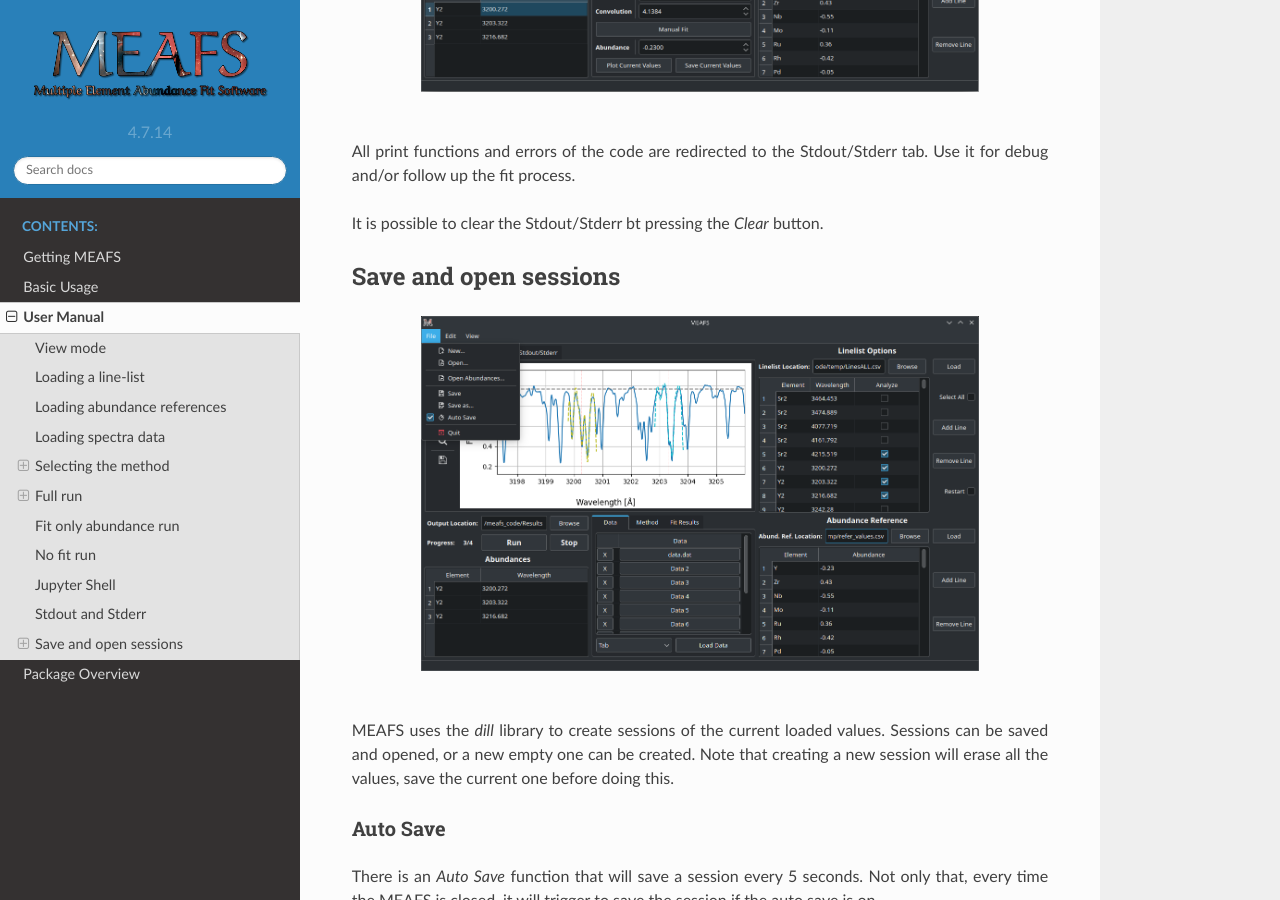
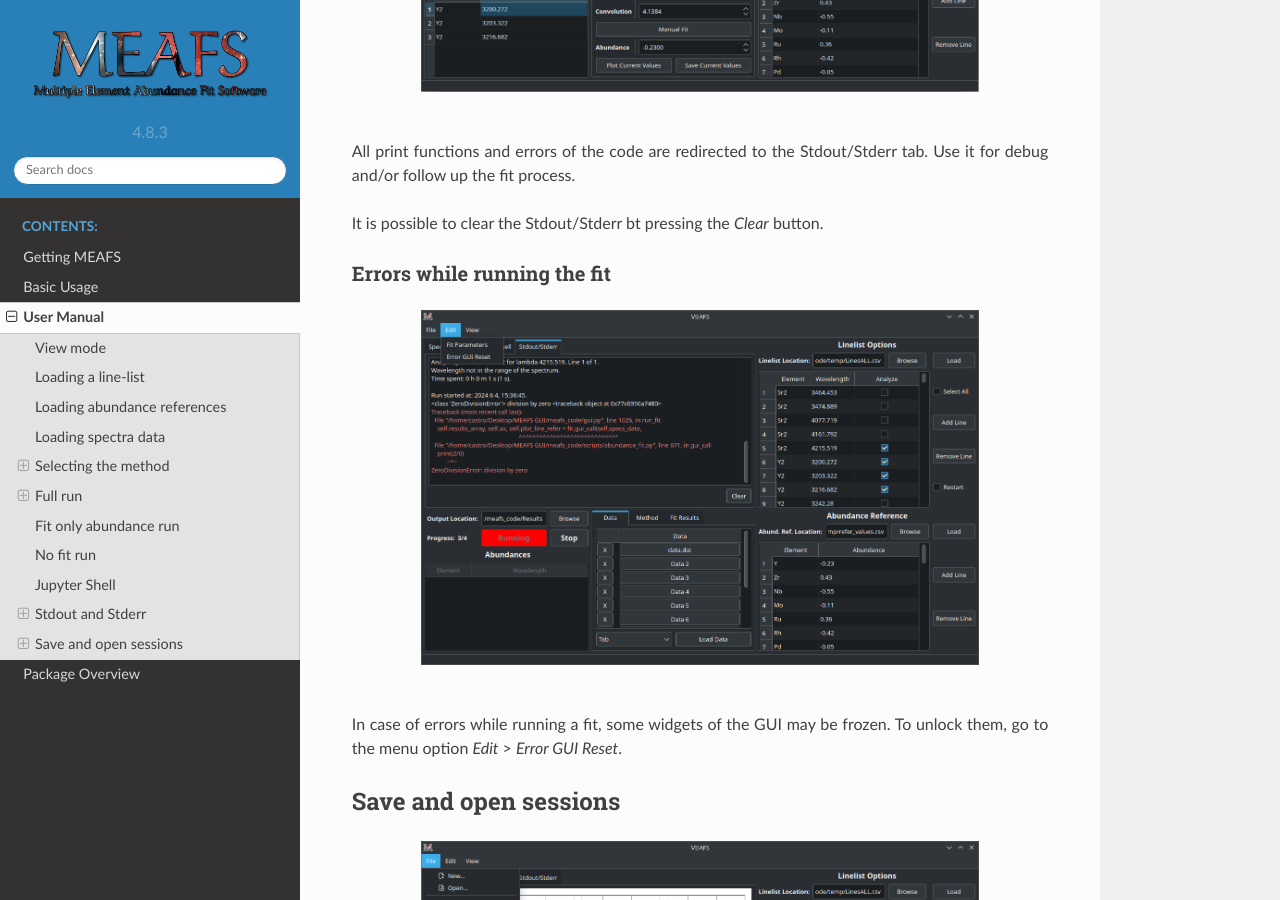
Before and after one commit to MatheusJCastro/meafs, a Sphinx documentation site: the page built from docs/manual.rst, in a window 1280 px wide and 900 px high, scrolled down 12335 px. Built offline with Sphinx 7.4.7 and the Read the Docs theme 2.0.0, drawn with Linux system fonts in a browser that asks for light colours; the version number is read from the project's files by our own code.

Commit message:
new settings parameters to save turbospectrum paths, stderr fixed, new unfrozen GUI feature, update docs

```diff
--- a/docs/conf.py
+++ b/docs/conf.py
@@ -14,7 +14,7 @@ sys.path.insert(0, os.path.abspath(".."))
 project = 'MEAFS'
 copyright = '2024, Matheus J. Castro'
 author = 'Matheus J. Castro'
-release = '4.7.14'
+release = '4.8.3'
 
 # -- General configuration ---------------------------------------------------
 # https://www.sphinx-doc.org/en/master/usage/configuration.html#general-configuration
--- a/docs/manual.rst
+++ b/docs/manual.rst
@@ -469,6 +469,19 @@ Stdout/Stderr tab. Use it for debug and/or follow up the fit process.
 
 It is possible to clear the Stdout/Stderr bt pressing the *Clear* button.
 
+Errors while running the fit
+^^^^^^^^^^^^^^^^^^^^^^^^^^^^
+
+.. image:: _static/meafs_gui_13.png
+   :width: 80%
+   :align: center
+   :alt: GUI run
+
+|
+
+In case of errors while running a fit, some widgets of the GUI may be frozen. To unlock
+them, go to the menu option *Edit* > *Error GUI Reset*.
+
 Save and open sessions
 ----------------------
 
--- a/pyproject.toml
+++ b/pyproject.toml
@@ -1,6 +1,6 @@
 [project]
 name = "meafs"
-version = "4.7.14"
+version = "4.8.3"
 authors = [
     { name="Matheus J. Castro" }
 ]
```
Also changed, not shown: docs/_static/meafs_gui_13.png.
